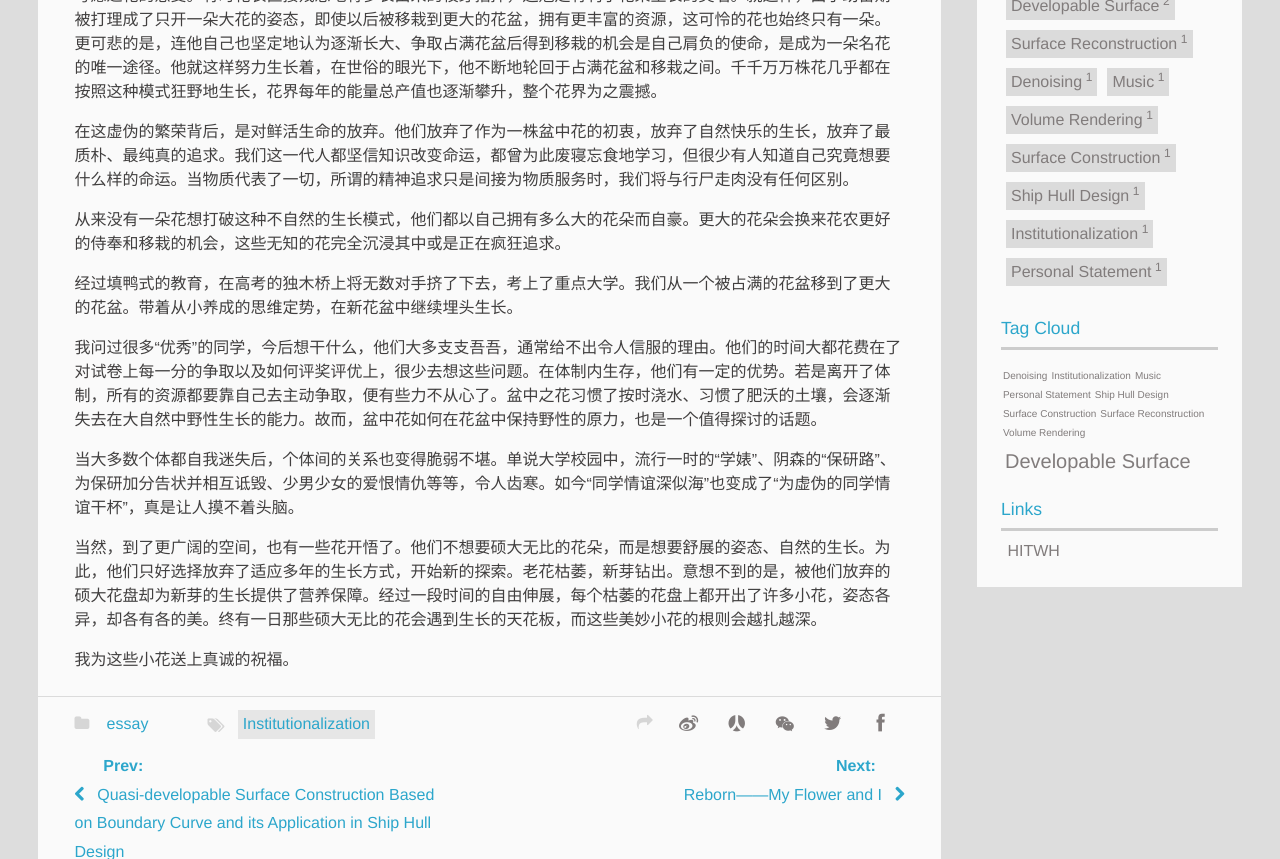
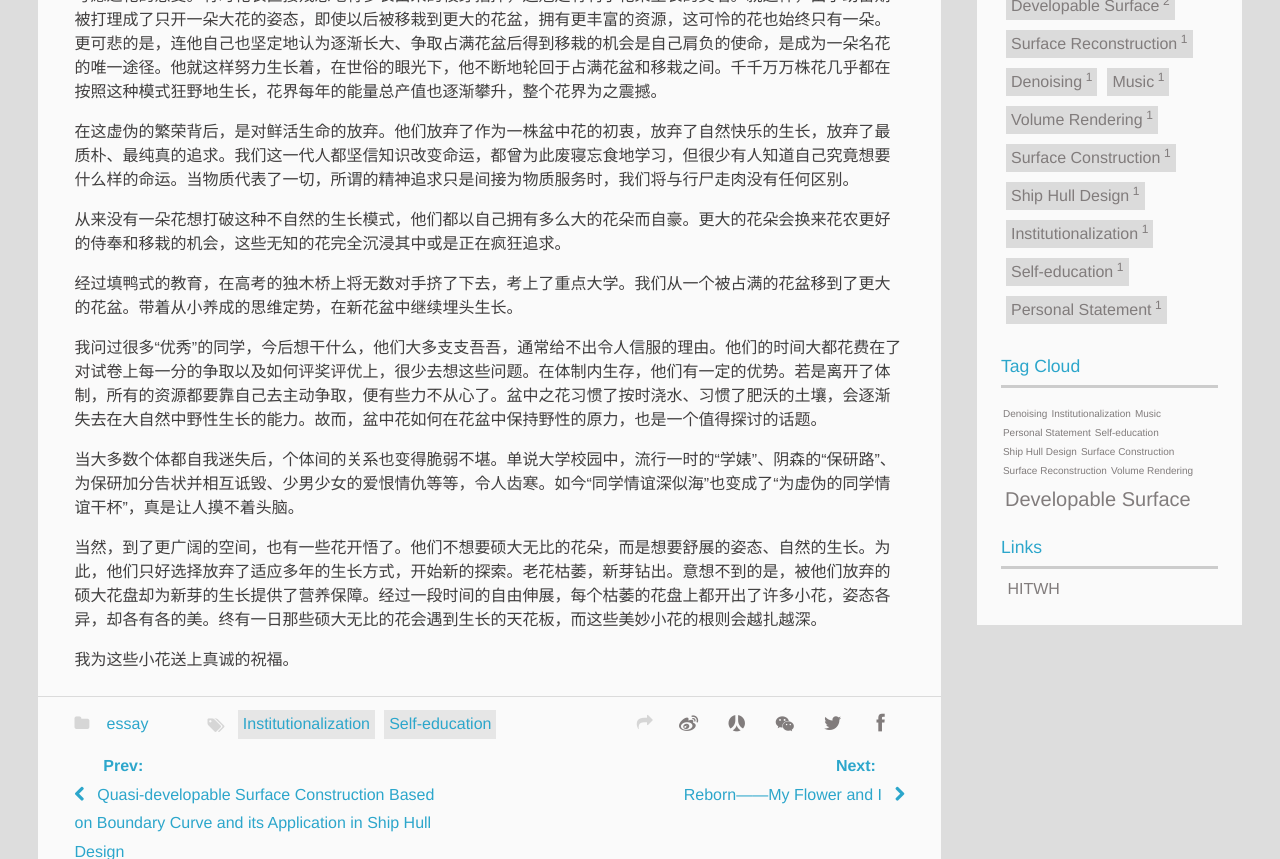
Before and after one commit to PAULYZHENG/paulyzheng.github.io, a Jekyll site: the page built from _posts/2017-09-11-盆中花.md, in a window 1280 px wide and 900 px high, scrolled down 561 px, cut to the strip 0-859 px from the top of the window. Built offline with Jekyll 4.4.1, drawn with Linux system fonts in a browser that asks for light colours.

Commit message:
Update 2017-09-11-盆中花.md

```diff
--- a/_posts/2017-09-11-盆中花.md
+++ b/_posts/2017-09-11-盆中花.md
@@ -7,6 +7,7 @@ category:
  - essay
 tags:
  - Institutionalization
+ - Self-education
 ---
 
 __笼中鸟，池中鱼，盆中花。__
```
